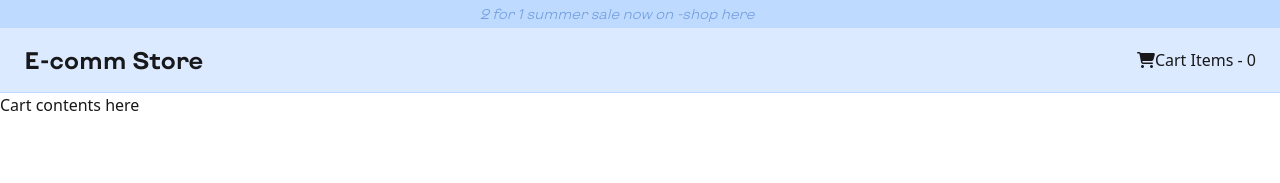
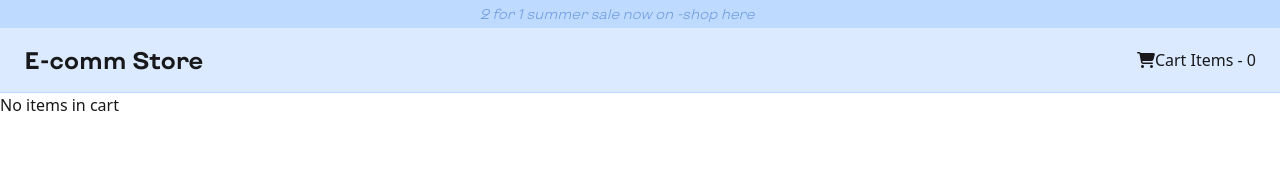
Before and after one commit to jbk2/shopping-cart, a React (Vite) app: page /cart in a window 1280 px wide. Shown: the top 183 px of the page. Built offline with nearby package versions, Linux system fonts and the light colour scheme.

Commit message:
Initial build and connection of Cart component
- use destructure cartIems from CartContext in Cart componen,
  iterate over items and render and pass down item to newly created
  CartProduct component
- scaffold CartProduct with html and use item prop to display
  product properties

```diff
--- a/src/components/Cart.jsx
+++ b/src/components/Cart.jsx
@@ -1,9 +1,27 @@
+import { CartProvider, useCart } from "../contexts/CartContext"
+import CartProduct from "./CartProduct";
+
 export default function Cart() {
+
+  const { cartItems } = useCart()
+  const cartItemsQuantity = cartItems.length;
+
+  if(cartItemsQuantity < 1) {
+    return(
+      <p>No items in cart</p>
+    )
+  }
+
   return(
     <>
-      <p>
-        Cart contents here
-      </p>
+      <div id="cart-products">
+        {cartItems.map(item =>
+          <CartProduct item={item} />
+        )}
+      </div>
+      <div id="cart-form">
+        Form section here
+      </div>
     </>
   )
 }
--- /dev/null
+++ b/src/components/CartProduct.jsx
@@ -0,0 +1,10 @@
+export default function CartProduct({item}) {
+  const product = item.product;
+
+  return(
+    <ul>
+      <li>{product.description}</li>
+      <li>{product.price}</li>
+    </ul>
+  )
+}
```
Also changed, not shown: 1 other file (tests, documents, lock files or other folders).
